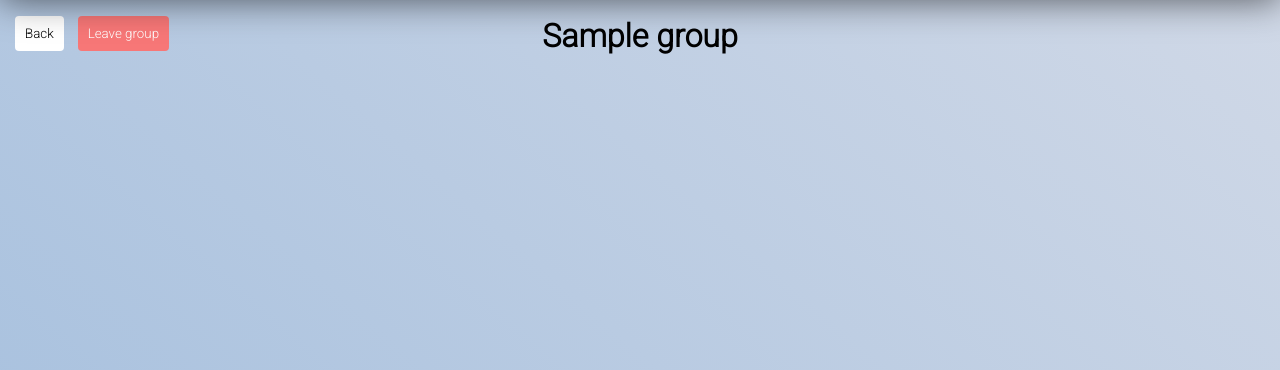
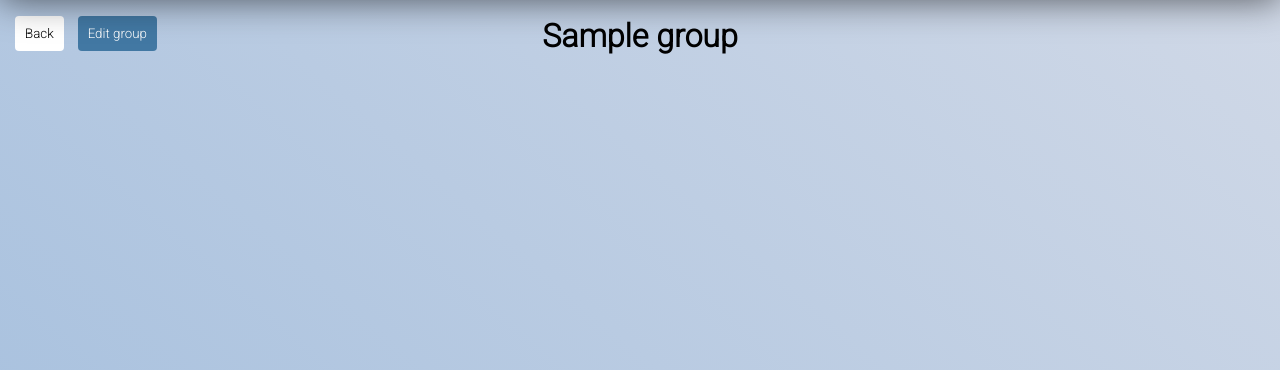
Before and after one commit to cwayr/spotify-sharing, a Flask app: page /user/1/group/1 in a window 1280 px wide. Shown: the part 50-420 px from the top of the page. Run offline with Flask 2, Linux system fonts and the light colour scheme; a user stored in the database is signed in; tables that the repository leaves empty hold one stand-in row (values such as "Sample post"); some web fonts are replaced.

Commit message:
create edit-group button and page

```diff
--- a/forms.py
+++ b/forms.py
@@ -17,7 +17,7 @@ class RegisterForm(FlaskForm):
     confirm_password = PasswordField('Confirm password', validators=[DataRequired(), EqualTo('password', message="Passwords must match.")], description="confirm password")
 
 
-class NewGroupForm(FlaskForm):
+class GroupForm(FlaskForm):
 
     name = StringField("Title", validators=[DataRequired()], description="name")
     description = TextAreaField("Description", description="description")
--- a/routes/group_routes.py
+++ b/routes/group_routes.py
@@ -1,5 +1,6 @@
 from flask import Blueprint, render_template, redirect
 from flask_login.utils import login_required
+from forms import GroupForm
 from models import db, User, Group, UserGroup
 
 group_routes = Blueprint("group_routes", __name__, static_folder="../static", template_folder="../templates/group_page")
@@ -41,3 +42,22 @@ def remove_user_from_group(user_id, group_id):
     db.session.commit()
 
     return redirect(f"/user/{user_id}/group/{group_id}")
+
+
+@group_routes.route("/user/<int:user_id>/group/<int:group_id>/edit", methods=["GET", "POST"])
+@login_required
+def edit_group(user_id, group_id):
+    """Edit group."""
+
+    user = User.query.get(user_id)
+    group = Group.query.get(group_id)
+    form = GroupForm(obj=group)
+
+    if form.validate_on_submit():
+        group.name = form.name.data
+        group.description = form.description.data
+        db.session.commit()
+
+        return redirect(f"/user/{user_id}/group/{group_id}")
+
+    return render_template("edit-group.html", user=user, group=group, form=form)
--- a/routes/user_routes.py
+++ b/routes/user_routes.py
@@ -1,7 +1,7 @@
 from flask import Blueprint, render_template, redirect
 from flask_login import login_required
 from models import db, User, Group, UserGroup
-from forms import NewGroupForm
+from forms import GroupForm
 
 user_routes = Blueprint("user_routes", __name__, static_folder="../static", template_folder="../templates/user_page")
 
@@ -30,7 +30,7 @@ def create_new_group(user_id):
     """Create a new group."""
 
     user = User.query.get(user_id)
-    form = NewGroupForm()
+    form = GroupForm()
 
     if form.validate_on_submit():
         name = form.name.data
--- a/static/group.css
+++ b/static/group.css
@@ -17,3 +17,9 @@
   background: #f77777;
   color: #fff;
 }
+
+.edit-btn {
+  position: relative;
+  background: #4278a3;
+  color: #fff;
+}
--- a/templates/group_page/group.html
+++ b/templates/group_page/group.html
@@ -7,7 +7,8 @@
 {% block morecontent %}
 <div class="left">
   <a href="/user/{{ user.id }}"><button class="back-btn">Back</button></a>
-  {% if user_in_group%}
+  {% if group.admin_id != user.id %} {% if user_in_group %}
+  <!-- non-admin buttons -->
   <form
     class="group-actions-form"
     method="DELETE"
@@ -23,6 +24,15 @@
   >
     <button type="submit" class="join-btn">Join group</button>
   </form>
+  {% endif %} {% else %}
+  <!-- admin buttons -->
+  <form
+    class="group-actions-form"
+    method="PATCH"
+    action="/user/{{ user.id }}/group/{{ group.id }}/edit"
+  >
+    <button type="submit" class="edit-btn">Edit group</button>
+  </form>
   {% endif %}
 </div>
 <div class="center"><h1 class="group-title">{{ group.name }}</h1></div>
```
Also changed, not shown: templates/group_page/edit-group.html (added, +23 -0 lines), tests/test_group_routes.py (+34 -0 lines).
